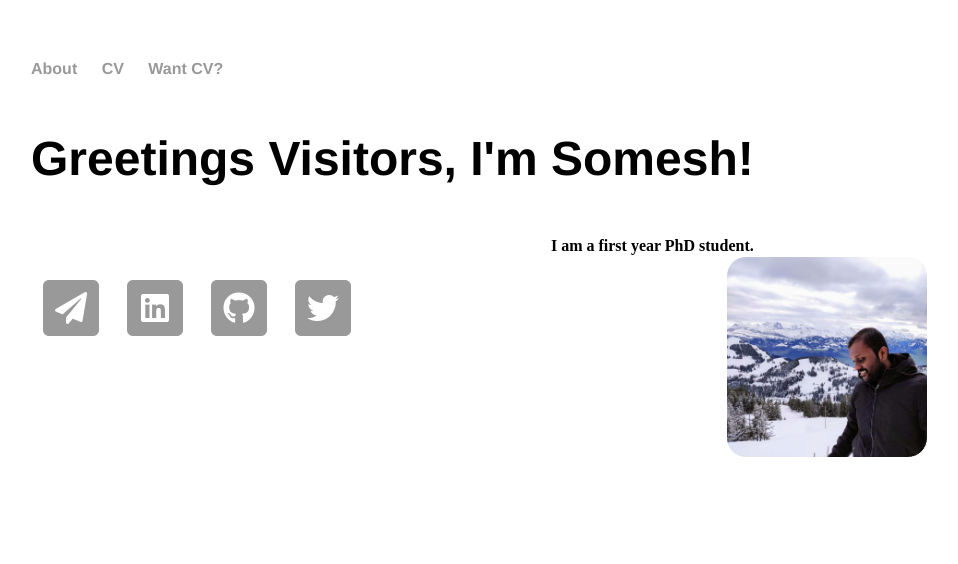
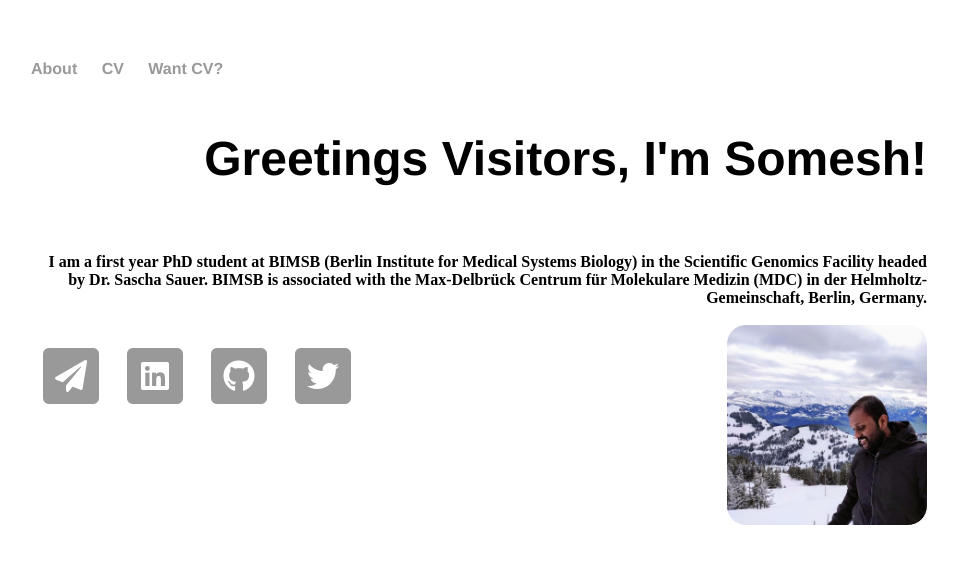
Before and after one commit to saisomesh2594/saisomesh2594.github.io, a Jekyll site: the page built from index.html, in a window 1280 px wide. Shown: the top 564 px of the page, without its empty margins (161-1119 px from the left). Built offline with Jekyll 4.4.1, drawn with Linux system fonts in a browser that asks for light colours.

Commit message:
Update index.html

```diff
--- a/index.html
+++ b/index.html
@@ -22,7 +22,8 @@
 	<div class="logo-container" style="float:left;">
 		<h1>Greetings Visitors, I'm Somesh!</h1>
 		<br>
-		I am a first year PhD student.
+		<p>I am a first year PhD student at BIMSB (Berlin Institute for Medical Systems Biology) in the Scientific Genomics Facility headed by Dr. Sascha Sauer. BIMSB
+			is associated with the Max-Delbrück Centrum für Molekulare Medizin (MDC) in der Helmholtz-Gemeinschaft, Berlin, Germany. </p>
 		</div>
 
 	<div class="logo" style="float:right;">
```
